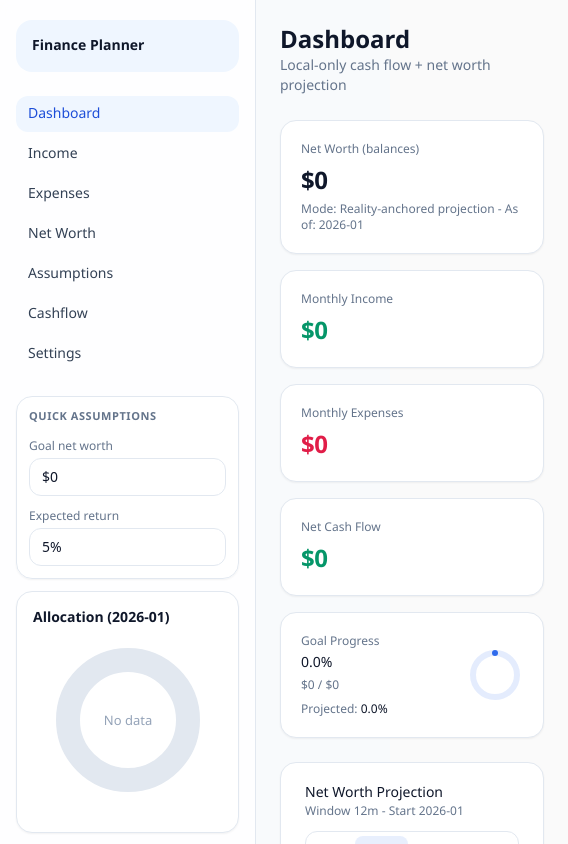
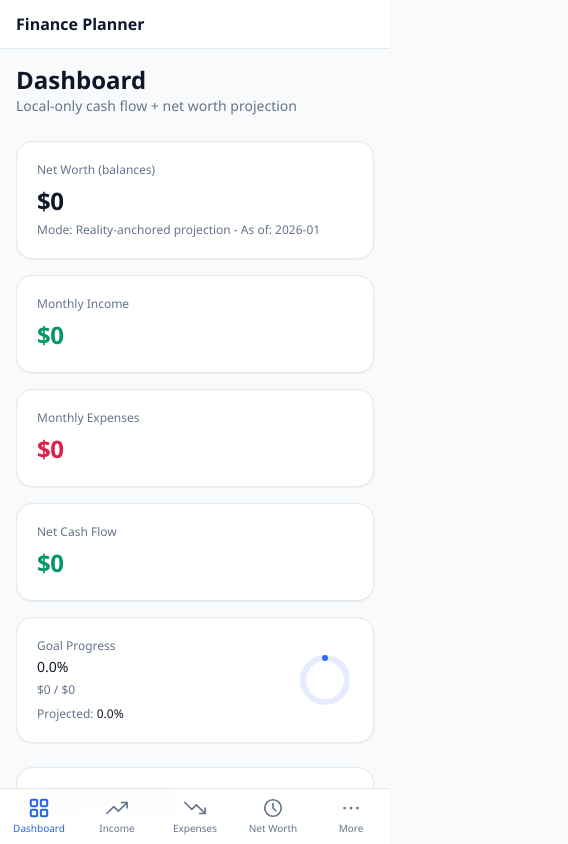
Before and after one commit to Moserpilot/Finance-Planner-2, a Next.js app: page / in a window 390 px wide. Shown: the top 844 px of the page, 568 px wide, since content can reach past the window. Built offline with nearby package versions, Linux system fonts and the light colour scheme.

Commit message:
Add mobile responsive layout with bottom tab bar

```diff
--- a/app/components/ClientShell.tsx
+++ b/app/components/ClientShell.tsx
@@ -3,35 +3,51 @@ import Link from "next/link";
 import { usePathname } from "next/navigation";
 import { SidebarAssumptions } from "./SidebarAssumptions";
 
+function IconDashboard({ active }: { active: boolean }) {
+  return (<svg width="22" height="22" viewBox="0 0 24 24" fill="none" stroke="currentColor" strokeWidth={active?2.2:1.8} strokeLinecap="round" strokeLinejoin="round"><rect x="3" y="3" width="7" height="7" rx="1.5"/><rect x="14" y="3" width="7" height="7" rx="1.5"/><rect x="3" y="14" width="7" height="7" rx="1.5"/><rect x="14" y="14" width="7" height="7" rx="1.5"/></svg>);
+}
+function IconIncome({ active }: { active: boolean }) {
+  return (<svg width="22" height="22" viewBox="0 0 24 24" fill="none" stroke="currentColor" strokeWidth={active?2.2:1.8} strokeLinecap="round" strokeLinejoin="round"><polyline points="23 6 13.5 15.5 8.5 10.5 1 18"/><polyline points="17 6 23 6 23 12"/></svg>);
+}
+function IconExpenses({ active }: { active: boolean }) {
+  return (<svg width="22" height="22" viewBox="0 0 24 24" fill="none" stroke="currentColor" strokeWidth={active?2.2:1.8} strokeLinecap="round" strokeLinejoin="round"><polyline points="23 18 13.5 8.5 8.5 13.5 1 6"/><polyline points="17 18 23 18 23 12"/></svg>);
+}
+function IconNetWorth({ active }: { active: boolean }) {
+  return (<svg width="22" height="22" viewBox="0 0 24 24" fill="none" stroke="currentColor" strokeWidth={active?2.2:1.8} strokeLinecap="round" strokeLinejoin="round"><circle cx="12" cy="12" r="9"/><path d="M12 7v5l3 3"/></svg>);
+}
+function IconMore({ active }: { active: boolean }) {
+  return (<svg width="22" height="22" viewBox="0 0 24 24" fill="none" stroke="currentColor" strokeWidth={active?2.2:1.8} strokeLinecap="round" strokeLinejoin="round"><circle cx="5" cy="12" r="1.5" fill="currentColor" stroke="none"/><circle cx="12" cy="12" r="1.5" fill="currentColor" stroke="none"/><circle cx="19" cy="12" r="1.5" fill="currentColor" stroke="none"/></svg>);
+}
+
 function NavLink({ href, label, active }: { href: string; label: string; active: boolean }) {
   return (
-    <Link
-      href={href}
-      className={
-        "flex items-center rounded-xl px-3 py-2 text-sm font-medium transition " +
-        (active
-          ? "bg-blue-50 text-blue-700 dark:bg-blue-500/20 dark:text-blue-300"
-          : "text-slate-700 hover:bg-slate-100 dark:text-slate-300 dark:hover:bg-white/10")
-      }
-    >
+    <Link href={href} className={"flex items-center rounded-xl px-3 py-2 text-sm font-medium transition "+(active?"bg-blue-50 text-blue-700 dark:bg-blue-500/20 dark:text-blue-300":"text-slate-600 hover:bg-slate-100 dark:text-slate-400 dark:hover:bg-white/10")}>
       {label}
+    </Link>
+  );
+}
+
+function TabItem({ href, label, active, icon }: { href: string; label: string; active: boolean; icon: React.ReactNode }) {
+  return (
+    <Link href={href} className={"flex flex-1 flex-col items-center justify-center gap-0.5 py-2 text-[10px] font-medium transition-colors "+(active?"text-blue-600 dark:text-blue-400":"text-slate-500 dark:text-slate-500")}>
+      {icon}
+      <span>{label}</span>
     </Link>
   );
 }
 
 export function ClientShell({ children }: { children: React.ReactNode }) {
   const pathname = usePathname() || "/";
+  const isMore = pathname.startsWith("/assumptions") || pathname.startsWith("/cashflow") || pathname.startsWith("/settings");
   return (
     <div className="flex min-h-screen">
-      <aside className="w-64 shrink-0 border-r border-slate-200 bg-white/80 backdrop-blur dark:border-slate-800 dark:bg-white/[0.04]">
-        <div className="px-4 py-5">
-          <div className="mb-6 rounded-2xl bg-blue-50 p-4 dark:bg-blue-500/10">
-            <div className="text-sm font-semibold text-slate-900 dark:text-slate-100">
-              Finance Planner
-            </div>
+      <aside className="hidden md:flex w-64 shrink-0 flex-col border-r border-slate-200 bg-white/80 backdrop-blur dark:border-slate-800 dark:bg-white/[0.04]">
+        <div className="px-4 py-5 flex-1 overflow-y-auto">
+          <div className="mb-6 rounded-2xl bg-blue-50 px-4 py-3 dark:bg-blue-500/10">
+            <div className="text-sm font-semibold text-slate-900 dark:text-slate-100">Finance Planner</div>
           </div>
-          <nav className="space-y-1">
-            <NavLink href="/" label="Dashboard" active={pathname === "/"} />
+          <nav className="space-y-0.5">
+            <NavLink href="/" label="Dashboard" active={pathname==="/"} />
             <NavLink href="/income" label="Income" active={pathname.startsWith("/income")} />
             <NavLink href="/expenses" label="Expenses" active={pathname.startsWith("/expenses")} />
             <NavLink href="/net-worth" label="Net Worth" active={pathname.startsWith("/net-worth")} />
@@ -42,7 +58,19 @@ export function ClientShell({ children }: { children: React.ReactNode }) {
           <SidebarAssumptions />
         </div>
       </aside>
-      <main className="flex-1 px-6 py-6">{children}</main>
+      <div className="flex flex-1 flex-col min-w-0">
+        <header className="flex md:hidden items-center border-b border-slate-200 bg-white/90 px-4 py-3 backdrop-blur dark:border-slate-800 dark:bg-black/80">
+          <span className="text-base font-semibold text-slate-900 dark:text-slate-100">Finance Planner</span>
+        </header>
+        <main className="flex-1 px-4 py-4 md:px-6 md:py-6 pb-24 md:pb-6">{children}</main>
+      </div>
+      <nav className="fixed bottom-0 left-0 right-0 z-50 flex md:hidden border-t border-slate-200 bg-white/95 backdrop-blur dark:border-slate-800 dark:bg-black/90" style={{ paddingBottom: "env(safe-area-inset-bottom)" }}>
+        <TabItem href="/" label="Dashboard" active={pathname==="/"} icon={<IconDashboard active={pathname==="/"} />} />
+        <TabItem href="/income" label="Income" active={pathname.startsWith("/income")} icon={<IconIncome active={pathname.startsWith("/income")} />} />
+        <TabItem href="/expenses" label="Expenses" active={pathname.startsWith("/expenses")} icon={<IconExpenses active={pathname.startsWith("/expenses")} />} />
+        <TabItem href="/net-worth" label="Net Worth" active={pathname.startsWith("/net-worth")} icon={<IconNetWorth active={pathname.startsWith("/net-worth")} />} />
+        <TabItem href="/settings" label="More" active={isMore} icon={<IconMore active={isMore} />} />
+      </nav>
     </div>
   );
 }
```
Also changed, not shown: 1 other file (tests, documents, lock files or other folders).
